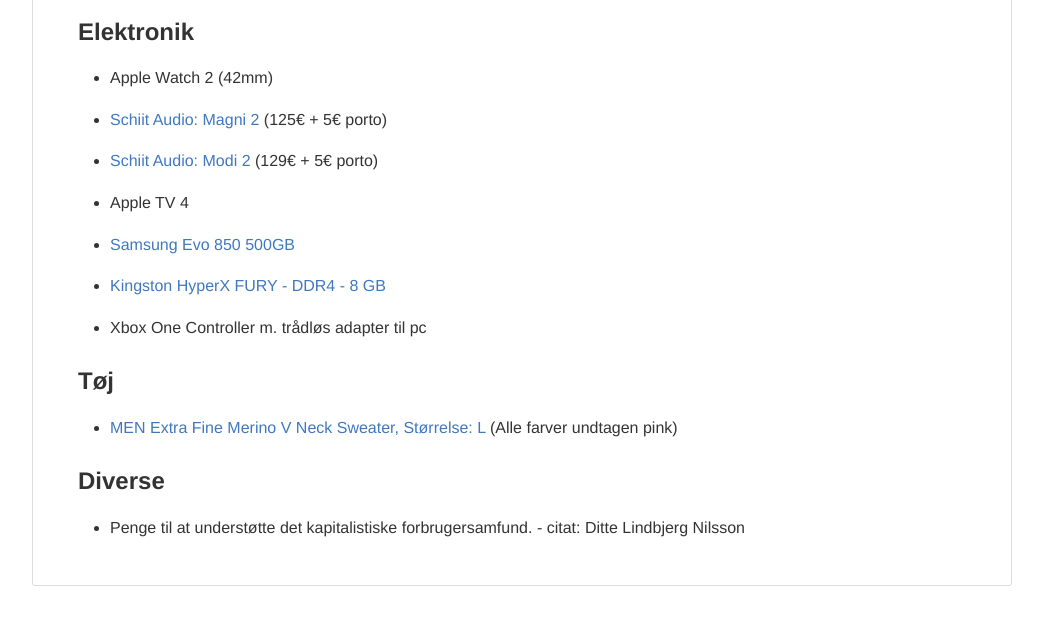
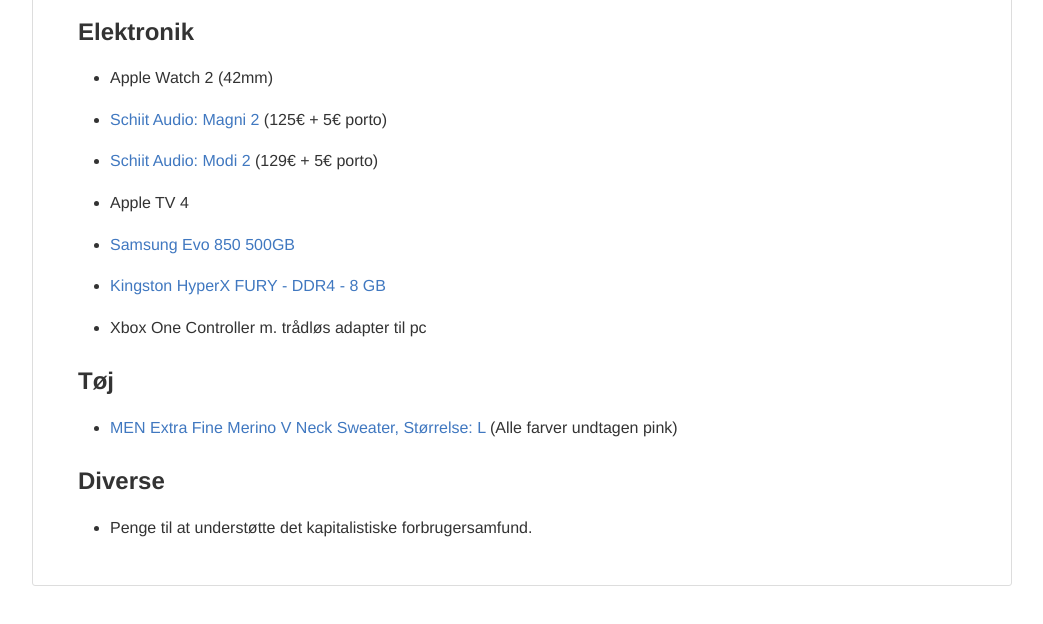
Before and after one commit to cnrd/wishlist, a plain HTML site: page index.html in a window 1280 px wide. Shown: the part 118-742 px from the top of the page, without its empty margins (118-1161 px from the left). Drawn offline with Linux system fonts and the light colour scheme.

Commit message:
removed some text

```diff
--- a/index.html
+++ b/index.html
@@ -748,6 +748,6 @@ pre {
 <a id="user-content-diverse" class="anchor" href="#diverse" aria-hidden="true"><span aria-hidden="true" class="octicon octicon-link"></span></a>Diverse</h3>
 
 <ul>
-<li>  Penge til at understøtte det kapitalistiske forbrugersamfund. - citat: Ditte Lindbjerg Nilsson</li>
+<li>  Penge til at understøtte det kapitalistiske forbrugersamfund.</li>
 </ul>
 </article></body></html>
```
Also changed, not shown: 1 other file.
